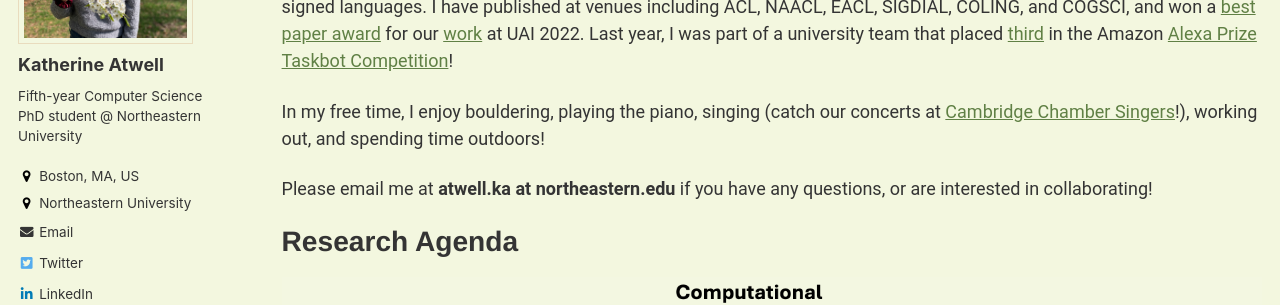
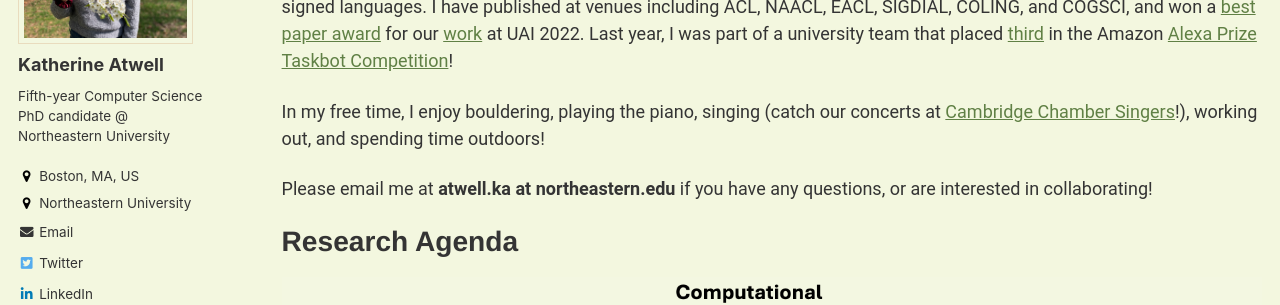
Before and after one commit to katherine-atwell/katherine-atwell.github.io, a Jekyll site: the page built from _pages/about.md, in a window 1280 px wide. Shown: the part 252-557 px from the top of the page. Built offline with Jekyll 4.4.1, drawn with Linux system fonts in a browser that asks for light colours; nearby versions of some CDN libraries.

Commit message:
debugging

```diff
--- a/_config.yml
+++ b/_config.yml
@@ -90,7 +90,7 @@ analytics:
 author:
   name             : "Katherine Atwell"
   avatar           : "profile.jpeg"
-  bio              : "Fifth-year Computer Science PhD student @ Northeastern University"
+  bio              : "Fifth-year Computer Science PhD candidate @ Northeastern University"
   location         : "Boston, MA, US"
   employer         : "Northeastern University"
   pubmed           :
--- a/_data/authors.yml
+++ b/_data/authors.yml
@@ -4,6 +4,6 @@ Katherine Atwell:
   name        : "Katherine Atwell"
   uri         : "http://katherine-atwell.github.com"
   email       : "atwell.ka@northeastern.edu"
-  bio         : "Fifth-Year CS PhD Student at Northeastern University."
+  bio         : "Fifth-Year CS PhD candidate at Northeastern University."
   avatar      : "profile.jpeg"
   twitter     : "@katwellll"
```
